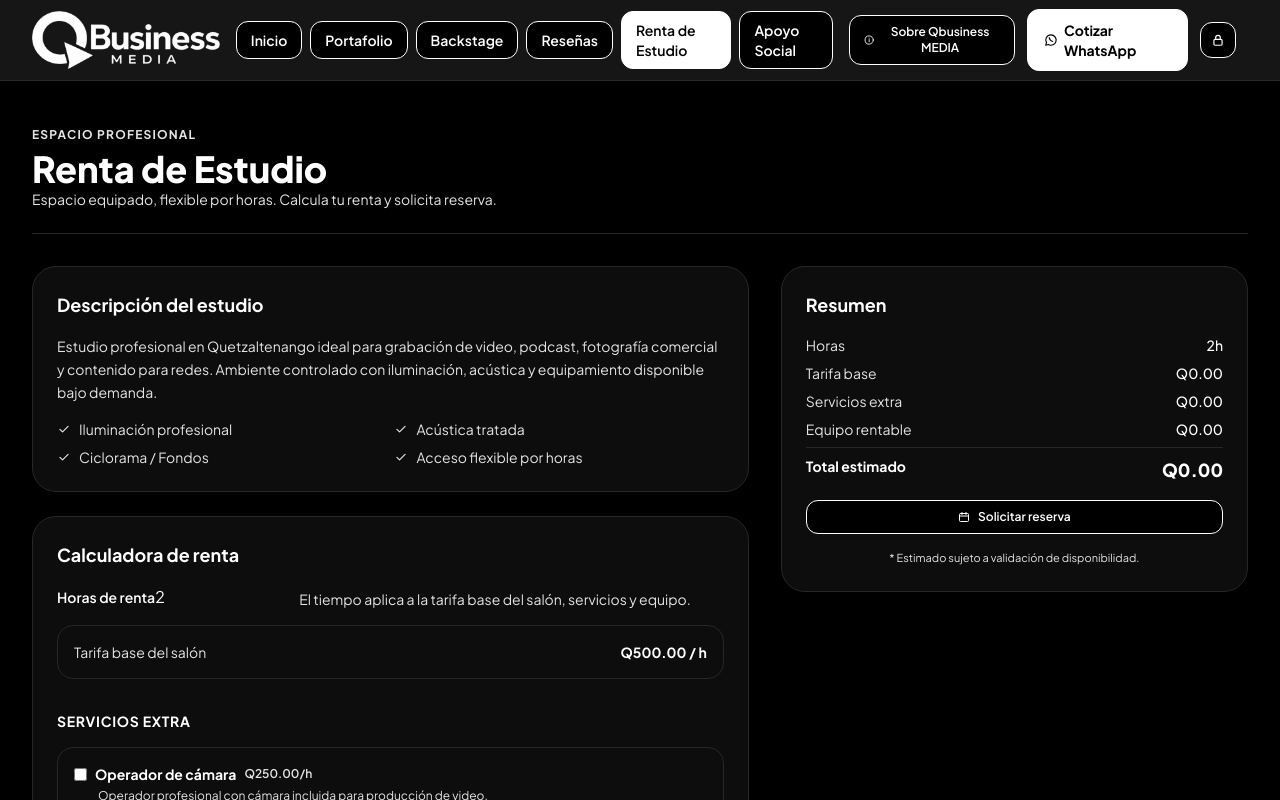
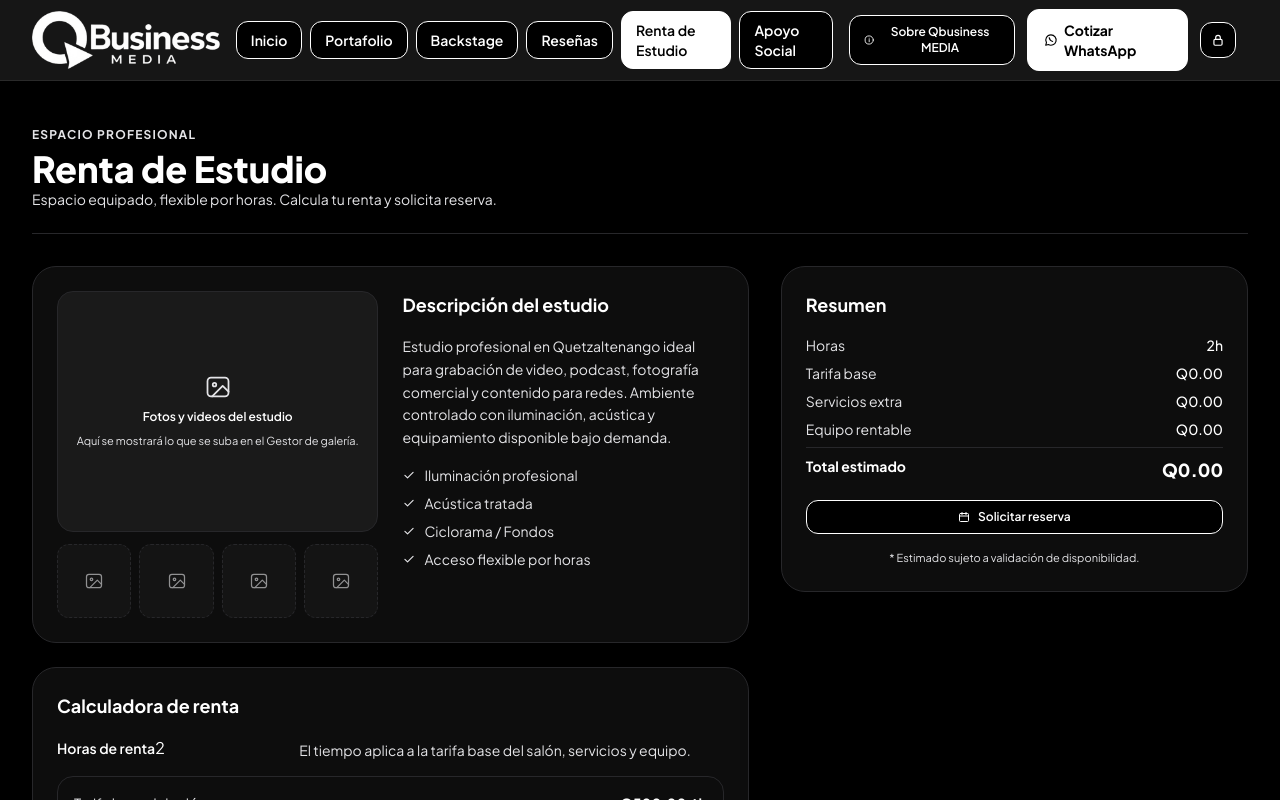
Before and after one commit to RaulvGuti/qbusiness-media, a Next.js app in the folder frontend/: page /renta in a window 1280 px wide. Shown: the top 800 px of the page. Built offline with nearby package versions, Linux system fonts and the light colour scheme.

Commit message:
feat(estudio): actualizar vista de renta de estudio

```diff
--- a/frontend/src/app/(site)/renta/Vista.tsx
+++ b/frontend/src/app/(site)/renta/Vista.tsx
@@ -6,10 +6,20 @@ import RentalCalculator from '@/components/estudio/RentalCalculator';
 import ReservaModal, { type ReservaModalData, type ReservaModalForm } from '@/components/estudio/ReservaModal';
 import type { EquipoEstudio, ServicioEstudio } from '@/types/estudio';
 
+/** Elemento multimedia que vendrá del Gestor de galería (módulo "Renta de estudio"). */
+export interface MedioEstudio {
+  id: string;
+  tipo: 'foto' | 'video' | 'enlace';
+  url: string; // foto/video: ruta del archivo · enlace: URL de embed (YouTube/Vimeo)
+  titulo?: string;
+}
+
 interface VistaProps {
   servicios: ServicioEstudio[];
   equipos: EquipoEstudio[];
   tarifaHora: number | null;
+  /** Opcional: si no se pasa, solo se muestran los espacios vacíos. */
+  medios?: MedioEstudio[];
 }
 
 const defaultResumen: ReservaModalData = {
@@ -22,7 +32,109 @@ const defaultResumen: ReservaModalData = {
   equipos: [],
 };
 
-export function Vista({ servicios, equipos, tarifaHora }: VistaProps) {
+const MIN_ESPACIOS = 4;
+
+/* ------------------------------------------------------------------ */
+/* Espacio para fotos y videos (solo estructura visual)                */
+/* ------------------------------------------------------------------ */
+
+function IconoMedia({ className = '' }: { className?: string }) {
+  return (
+    <svg
+      className={className}
+      width="28"
+      height="28"
+      viewBox="0 0 24 24"
+      fill="none"
+      stroke="currentColor"
+      strokeWidth="1.5"
+      strokeLinecap="round"
+      strokeLinejoin="round"
+      aria-hidden="true"
+    >
+      <rect x="3" y="4" width="18" height="16" rx="3" />
+      <circle cx="9" cy="10" r="1.5" />
+      <path d="m21 16-5-5-9 9" />
+    </svg>
+  );
+}
+
+function GaleriaEstudio({ medios }: { medios: MedioEstudio[] }) {
+  const [activo, setActivo] = useState(0);
+  const actual = medios[activo];
+  const espacios = Math.max(MIN_ESPACIOS, medios.length);
+
+  return (
+    <div className="space-y-3">
+      {/* Visor principal */}
+      <div className="relative w-full aspect-[4/3] rounded-2xl border border-qbBorder bg-qbChalkHover overflow-hidden flex items-center justify-center">
+        {!actual && (
+          <div className="flex flex-col items-center gap-2 px-4 text-center text-qbMuted">
+            <IconoMedia />
+            <p className="text-xs font-semibold text-qbInk">Fotos y videos del estudio</p>
+            <p className="text-[11px]">Aquí se mostrará lo que se suba en el Gestor de galería.</p>
+          </div>
+        )}
+        {actual?.tipo === 'foto' && (
+          // eslint-disable-next-line @next/next/no-img-element
+          <img src={actual.url} alt={actual.titulo ?? 'Estudio'} className="w-full h-full object-contain" />
+        )}
+        {actual?.tipo === 'video' && (
+          <video src={actual.url} controls className="w-full h-full object-contain bg-black" />
+        )}
+        {actual?.tipo === 'enlace' && (
+          <iframe
+            src={actual.url}
+            title={actual.titulo ?? 'Video del estudio'}
+            className="w-full h-full"
+            allow="autoplay; encrypted-media; picture-in-picture"
+            allowFullScreen
+          />
+        )}
+      </div>
+
+      {/* Miniaturas */}
+      <div className="grid grid-cols-4 gap-2">
+        {Array.from({ length: espacios }).map((_, i) => {
+          const m = medios[i];
+          return m ? (
+            <button
+              key={m.id}
+              type="button"
+              onClick={() => setActivo(i)}
+              aria-label={m.titulo ?? `Ver elemento ${i + 1}`}
+              className={`aspect-square rounded-xl border overflow-hidden bg-qbChalkHover transition ${
+                i === activo ? 'border-qbInk ring-1 ring-qbInk' : 'border-qbBorder hover:border-qbInk/50'
+              }`}
+            >
+              {m.tipo === 'foto' ? (
+                // eslint-disable-next-line @next/next/no-img-element
+                <img src={m.url} alt="" className="w-full h-full object-cover" />
+              ) : (
+                <span className="w-full h-full flex items-center justify-center text-[11px] font-semibold text-qbInk">
+                  ▶ Video
+                </span>
+              )}
+            </button>
+          ) : (
+            <div
+              key={`vacio-${i}`}
+              className="aspect-square rounded-xl border border-dashed border-qbBorder bg-qbChalkHover/60 flex items-center justify-center text-qbMuted"
+            >
+              <IconoMedia className="w-5 h-5 opacity-60" />
+            </div>
+          );
+        })}
+      </div>
+    </div>
+  );
+}
+
+/* ------------------------------------------------------------------ */
+/* Vista                                                               */
+/* ------------------------------------------------------------------ */
+
+export function Vista({ servicios, equipos, tarifaHora, medios = [] }: VistaProps) {
   const [modalOpen, setModalOpen] = useState(false);
   const [resumen, setResumen] = useState<ReservaModalData>(defaultResumen);
   const [exito, setExito] = useState(false);
@@ -70,17 +182,22 @@ export function Vista({ servicios, equipos, tarifaHora }: VistaProps) {
 
       <div className="grid grid-cols-1 lg:grid-cols-5 gap-8">
         <div className="lg:col-span-3 space-y-6">
-          <div className="bg-qbChalk border border-qbBorder rounded-3xl p-6 space-y-4 shadow-sm">
+          {/* Galería (izquierda) + descripción (derecha) */}
+          <div className="bg-qbChalk border border-qbBorder rounded-3xl p-6 shadow-sm grid grid-cols-1 md:grid-cols-2 gap-6">
+            <GaleriaEstudio medios={medios} />
+
+            <div className="space-y-4">
               <h3 className="text-lg font-bold text-qbInk">Descripción del estudio</h3>
               <p className="text-sm text-qbMuted leading-relaxed">
                 Estudio profesional en Quetzaltenango ideal para grabación de video, podcast, fotografía comercial y contenido para redes. Ambiente controlado con iluminación, acústica y equipamiento disponible bajo demanda.
               </p>
-            <ul className="grid grid-cols-1 sm:grid-cols-2 gap-2 text-sm text-qbMuted">
+              <ul className="grid grid-cols-1 gap-2 text-sm text-qbMuted">
                 <li className="flex items-center gap-2"><Icon name="check" className="text-qbSage" /><span>Iluminación profesional</span></li>
                 <li className="flex items-center gap-2"><Icon name="check" className="text-qbSage" /><span>Acústica tratada</span></li>
                 <li className="flex items-center gap-2"><Icon name="check" className="text-qbSage" /><span>Ciclorama / Fondos</span></li>
                 <li className="flex items-center gap-2"><Icon name="check" className="text-qbSage" /><span>Acceso flexible por horas</span></li>
               </ul>
+            </div>
           </div>
 
           <RentalCalculator
```
Lines whose indentation alone changed are shown as unchanged.
